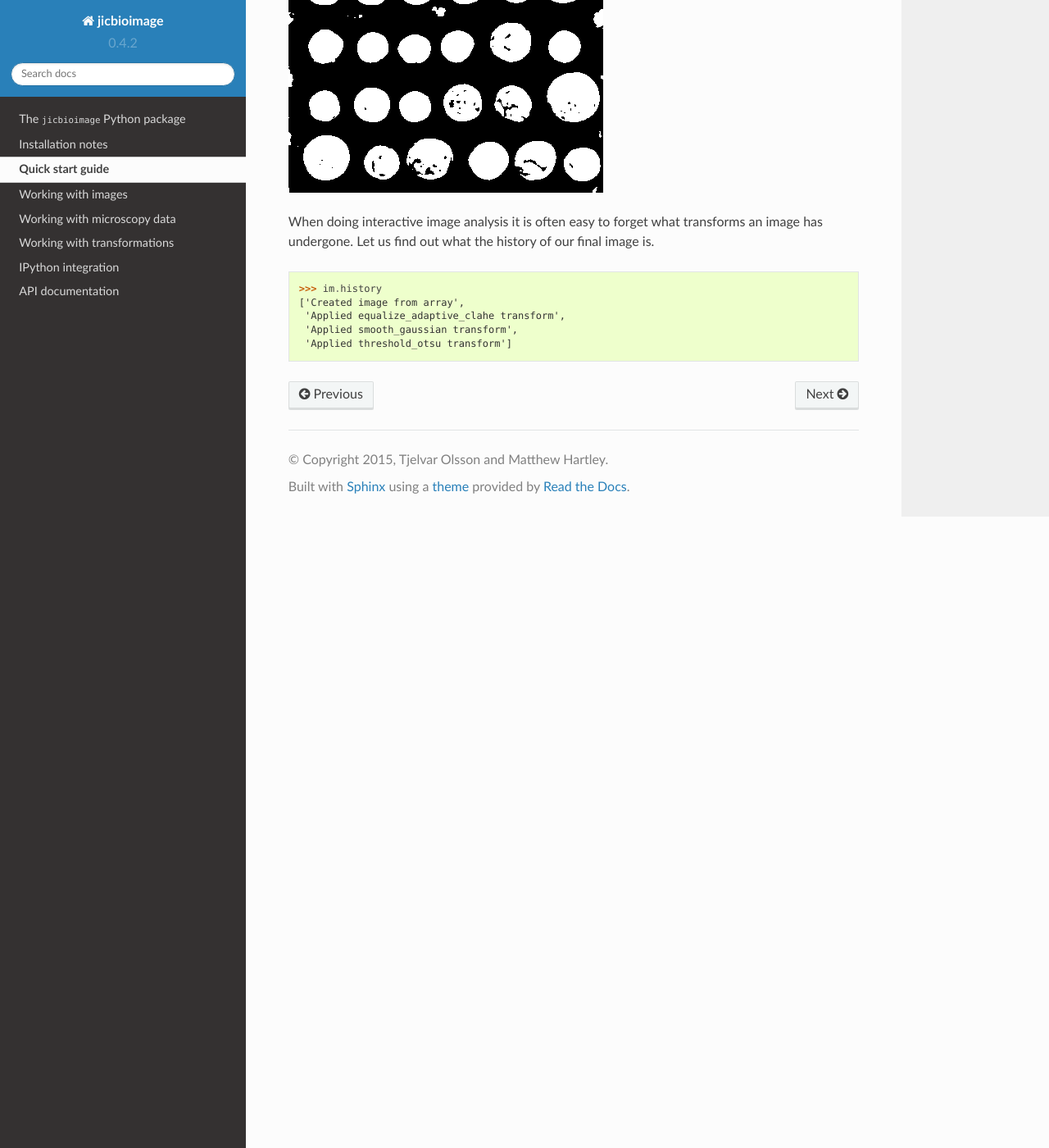
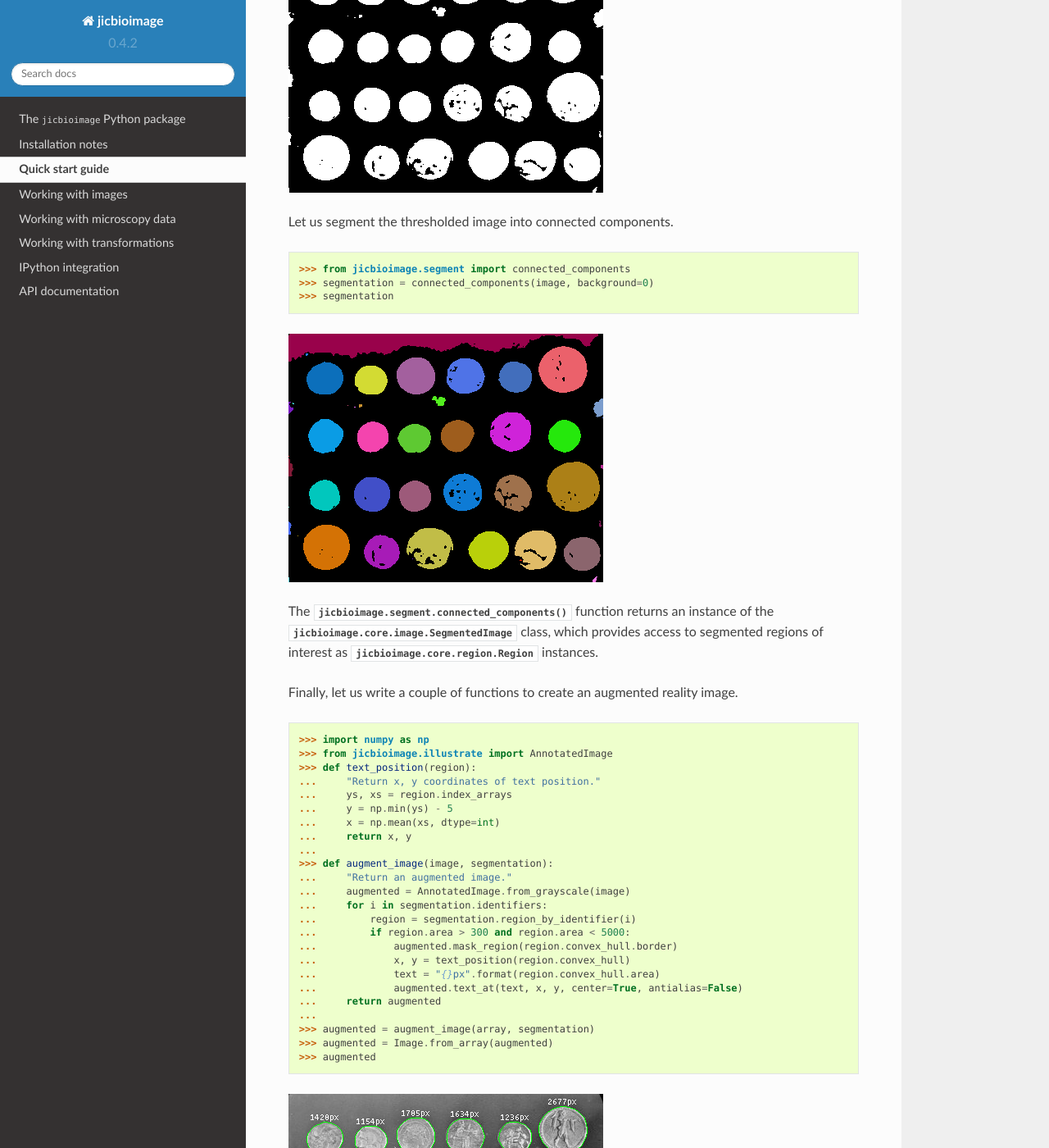
Before and after one commit to JIC-CSB/jicbioimage, a Sphinx documentation site: the page built from docs/source/quickstart.rst, in a window 1280 px wide and 1400 px high, scrolled down 1165 px. Shown: the whole window at 82% size. Built offline with Sphinx 7.4.7 and the Read the Docs theme 2.0.0, drawn with Linux system fonts in a browser that asks for light colours; some of the changed text lies outside the part shown.

Commit message:
Improved quickstart guide.

```diff
--- a/docs/source/quickstart.rst
+++ b/docs/source/quickstart.rst
@@ -10,47 +10,82 @@ as a numpy array.
 .. code-block:: python
 
     >>> import skimage.data
-    >>> ar = skimage.data.coins()
+    >>> array = skimage.data.coins()
 
 We then create a :class:`jicbioimage.core.image.Image` instance from the array.
 
 .. code-block:: python
 
     >>> from jicbioimage.core.image import Image
-    >>> im = Image.from_array(ar)
+    >>> image = Image.from_array(array)
 
 If using IPython qtconsole/notebook the image can be viewed directly in
 the interpreter.
 
 .. code-block:: python
 
-    >>> im  # doctest: +SKIP
+    >>> image  # doctest: +SKIP
 
 .. image:: images/coins_raw.png
    :alt: Coins.
 
 
-We can now segment the image using a number of standard transformations.
+We can now threshold the image using a number of standard transformations.
 
 .. code-block:: python
 
     >>> from jicbioimage.transform import equalize_adaptive_clahe, smooth_gaussian, threshold_otsu
-    >>> im = equalize_adaptive_clahe(im)
-    >>> im = smooth_gaussian(im)
-    >>> im = threshold_otsu(im)
-    >>> im  # doctest: +SKIP
+    >>> image = equalize_adaptive_clahe(image)
+    >>> image = smooth_gaussian(image)
+    >>> image = threshold_otsu(image)
+    >>> image  # doctest: +SKIP
 
 .. image:: images/coins_thresholded.png
    :alt: Coins thresholded.
 
-When doing interactive image analysis it is often easy to forget what
-transforms an image has undergone. Let us find out what the history of our
-final image is.
+Let us segment the thresholded image into connected components.
 
 .. code-block:: python
 
-    >>> im.history  # doctest: +NORMALIZE_WHITESPACE
-    ['Created image from array',
-     'Applied equalize_adaptive_clahe transform',
-     'Applied smooth_gaussian transform',
-     'Applied threshold_otsu transform']
+    >>> from jicbioimage.segment import connected_components
+    >>> segmentation = connected_components(image, background=0)
+    >>> segmentation  # doctest: +SKIP
+
+.. image:: images/coins_segmented.png
+   :alt: Coins segmented.
+
+The :func:`jicbioimage.segment.connected_components` function returns an instance of
+the :class:`jicbioimage.core.image.SegmentedImage` class, which provides access to
+segmented regions of interest as :class:`jicbioimage.core.region.Region` instances.
+
+Finally, let us write a couple of functions to create an augmented reality image.
+
+.. code-block:: python
+
+    >>> import numpy as np
+    >>> from jicbioimage.illustrate import AnnotatedImage
+    >>> def text_position(region):
+    ...     "Return x, y coordinates of text position."
+    ...     ys, xs = region.index_arrays
+    ...     y = np.min(ys) - 5
+    ...     x = np.mean(xs, dtype=int)
+    ...     return x, y
+    ...
+    >>> def augment_image(image, segmentation):
+    ...     "Return an augmented image."
+    ...     augmented = AnnotatedImage.from_grayscale(image)
+    ...     for i in segmentation.identifiers:
+    ...         region = segmentation.region_by_identifier(i)
+    ...         if region.area > 300 and region.area < 5000:
+    ...             augmented.mask_region(region.convex_hull.border)
+    ...             x, y = text_position(region.convex_hull)
+    ...             text = "{}px".format(region.convex_hull.area)
+    ...             augmented.text_at(text, x, y, center=True, antialias=False)
+    ...     return augmented
+    ...
+    >>> augmented = augment_image(array, segmentation)
+    >>> augmented = Image.from_array(augmented)
+    >>> augmented  # doctest: +SKIP
+
+.. image:: images/coins_augmented.png
+   :alt: Coins augmented.
```
Also changed, not shown: docs/source/images/coins_augmented.png (added), docs/source/images/coins_segmented.png (added).
